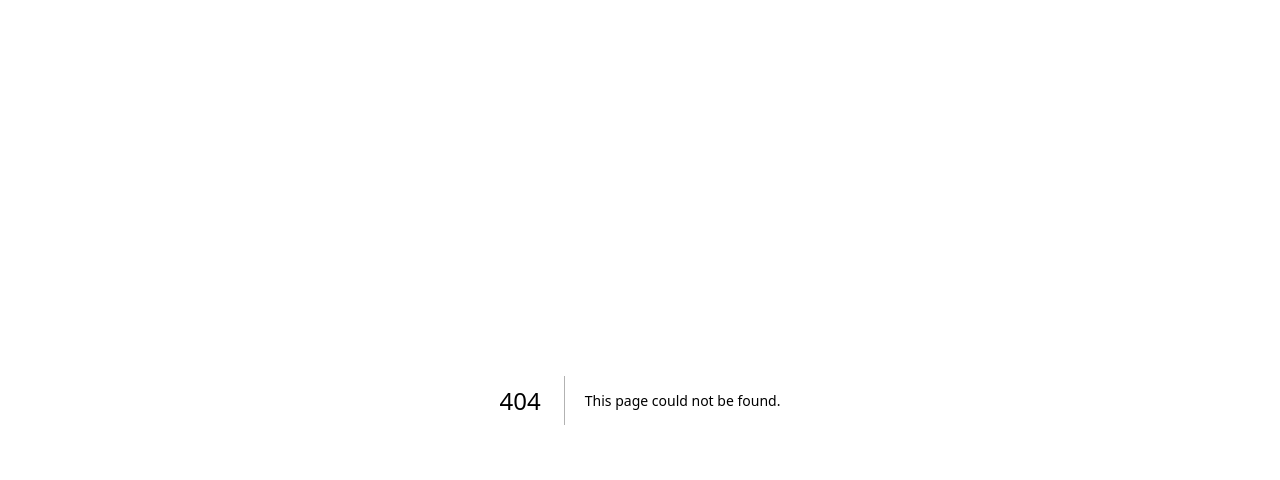
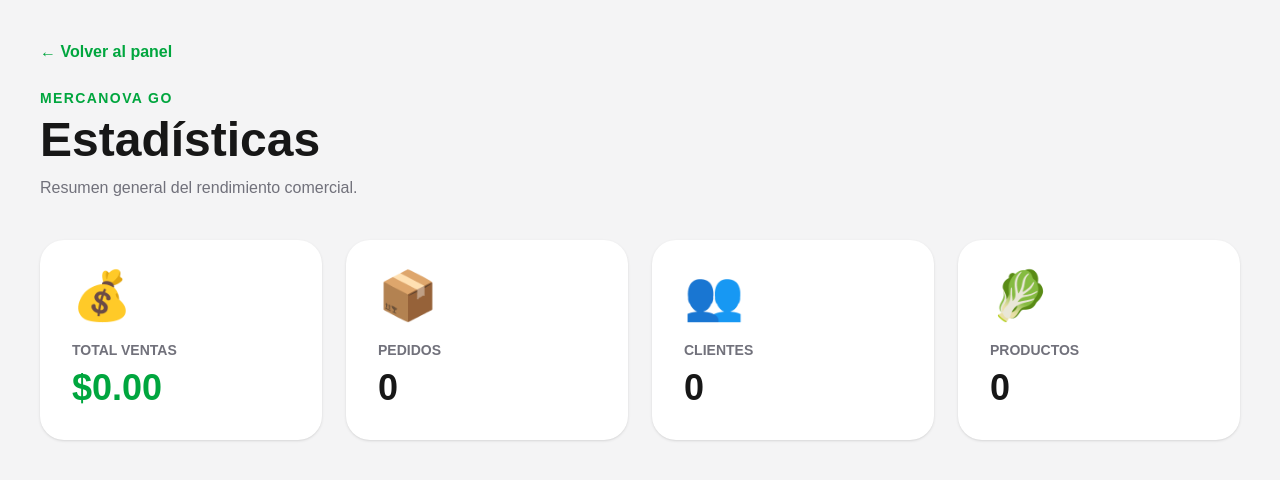
Before and after one commit to mercanovago/mercanovago-web, a Next.js app: page /admin/stats in a window 1280 px wide. Before the commit this address had no page. Shown: the top 480 px of the page. Built offline with nearby package versions, Linux system fonts and the light colour scheme; no server answers; the database is empty.

Commit message:
MercaNova GO 7.3 - dashboard estadisticas admin

```diff
--- /dev/null
+++ b/app/admin/stats/page.tsx
@@ -0,0 +1,108 @@
+"use client";
+
+import { useEffect, useState } from "react";
+import Link from "next/link";
+import { getDashboardStats } from "@/services/adminStats";
+
+interface Stats {
+  products: number;
+  customers: number;
+  orders: number;
+  sales: number;
+}
+
+export default function AdminStatsPage() {
+  const [stats, setStats] = useState<Stats>({
+    products: 0,
+    customers: 0,
+    orders: 0,
+    sales: 0,
+  });
+
+  const [loading, setLoading] = useState(true);
+
+  useEffect(() => {
+    async function loadStats() {
+      const data = await getDashboardStats();
+      setStats(data);
+      setLoading(false);
+    }
+
+    loadStats();
+  }, []);
+
+  return (
+    <main className="min-h-screen bg-zinc-100 p-6 sm:p-10">
+      <div className="mx-auto max-w-7xl">
+        <Link href="/admin" className="font-bold text-green-600 hover:underline">
+          ← Volver al panel
+        </Link>
+
+        <div className="mt-6 mb-10">
+          <p className="text-sm font-black uppercase tracking-widest text-green-600">
+            MercaNova GO
+          </p>
+
+          <h1 className="mt-2 text-5xl font-black">
+            Estadísticas
+          </h1>
+
+          <p className="mt-3 text-zinc-500">
+            Resumen general del rendimiento comercial.
+          </p>
+        </div>
+
+        {loading ? (
+          <div className="rounded-3xl bg-white p-10 text-center shadow">
+            <div className="text-6xl">📊</div>
+            <p className="mt-4 font-bold text-zinc-500">
+              Cargando estadísticas...
+            </p>
+          </div>
+        ) : (
+          <div className="grid gap-6 md:grid-cols-2 xl:grid-cols-4">
+            <div className="rounded-3xl bg-white p-8 shadow">
+              <div className="text-5xl">💰</div>
+              <p className="mt-5 text-sm font-black uppercase text-zinc-500">
+                Total ventas
+              </p>
+              <h2 className="mt-2 text-4xl font-black text-green-600">
+                ${stats.sales.toFixed(2)}
+              </h2>
+            </div>
+
+            <div className="rounded-3xl bg-white p-8 shadow">
+              <div className="text-5xl">📦</div>
+              <p className="mt-5 text-sm font-black uppercase text-zinc-500">
+                Pedidos
+              </p>
+              <h2 className="mt-2 text-4xl font-black">
+                {stats.orders}
+              </h2>
+            </div>
+
+            <div className="rounded-3xl bg-white p-8 shadow">
+              <div className="text-5xl">👥</div>
+              <p className="mt-5 text-sm font-black uppercase text-zinc-500">
+                Clientes
+              </p>
+              <h2 className="mt-2 text-4xl font-black">
+                {stats.customers}
+              </h2>
+            </div>
+
+            <div className="rounded-3xl bg-white p-8 shadow">
+              <div className="text-5xl">🥬</div>
+              <p className="mt-5 text-sm font-black uppercase text-zinc-500">
+                Productos
+              </p>
+              <h2 className="mt-2 text-4xl font-black">
+                {stats.products}
+              </h2>
+            </div>
+          </div>
+        )}
+      </div>
+    </main>
+  );
+}
--- /dev/null
+++ b/services/adminStats.ts
@@ -0,0 +1,30 @@
+import { supabase } from "@/lib/supabase";
+
+export async function getDashboardStats() {
+  // Productos
+  const { count: products } = await supabase
+    .from("products")
+    .select("*", { count: "exact", head: true });
+
+  // Clientes
+  const { count: customers } = await supabase
+    .from("customers")
+    .select("*", { count: "exact", head: true });
+
+  // Pedidos
+  const { data: orders } = await supabase
+    .from("orders")
+    .select("total");
+
+  const totalOrders = orders?.length ?? 0;
+
+  const totalSales =
+    orders?.reduce((acc, item) => acc + Number(item.total), 0) ?? 0;
+
+  return {
+    products: products ?? 0,
+    customers: customers ?? 0,
+    orders: totalOrders,
+    sales: totalSales,
+  };
+}
```
